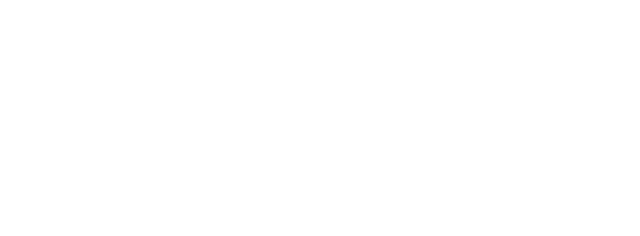
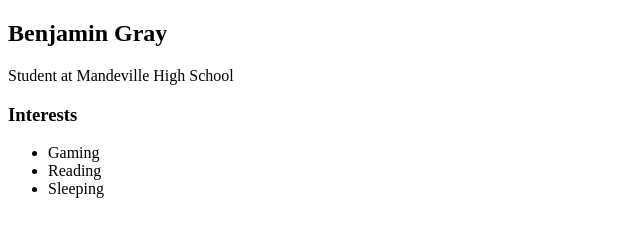
Before and after one commit to ccabenigray-del/ccabenigray-del.github.io, a plain HTML site: page index.html in a window 1280 px wide. Shown: the whole page, without its empty margins (0-640 px from the left). Drawn offline with Linux system fonts and the light colour scheme.

Commit message:
add index.html and css files

```diff
--- a/index.html
+++ b/index.html
@@ -14,11 +14,22 @@
       <main>
         <!-- Sidebar section -->
          <div class="sidebar>"
+           <img class="siderbar-img" scr="https://hips.hearstapps.com/hmg-prod/images/esq240112-digital-ecomm-playstationps5-0305-679133a09328d.jpg?crop=0.569xw:0.853xh;0.221xw,0.0337xh&resize=1200:*>"
 
-        </div>
+        <div class="content">
+<h2>Benjamin Gray</h2>
+<p>Student at Mandeville High School</p>
 
-        <!-- Content section -->
-        <div class="content">
+<!-- Interests section -->
+ <div id=""interests">
+   <h3>Interests</h3>
+   <ul>
+     <li>Gaming</li>
+     <li>Reading</li>
+     <li>Sleeping</li>
+   </ul>
+  <div>
+</div>
 
         </div>
       </main>
```
